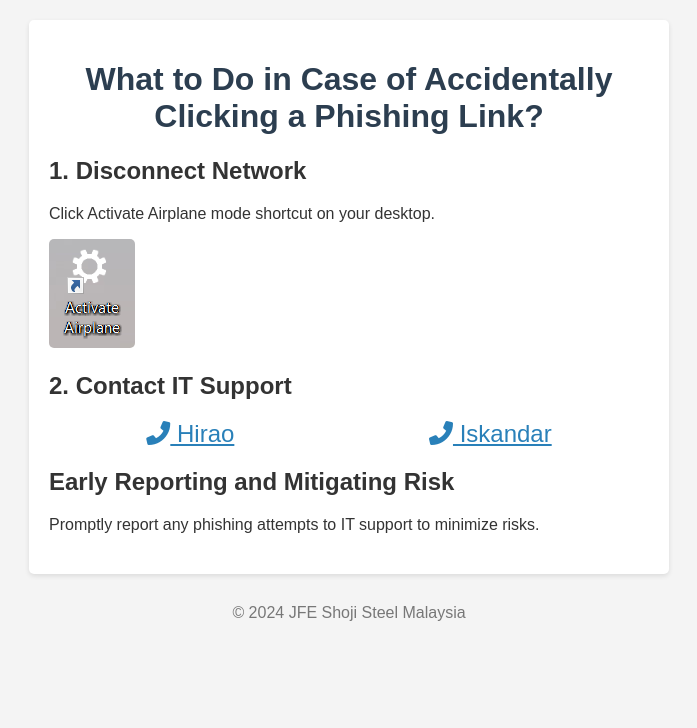
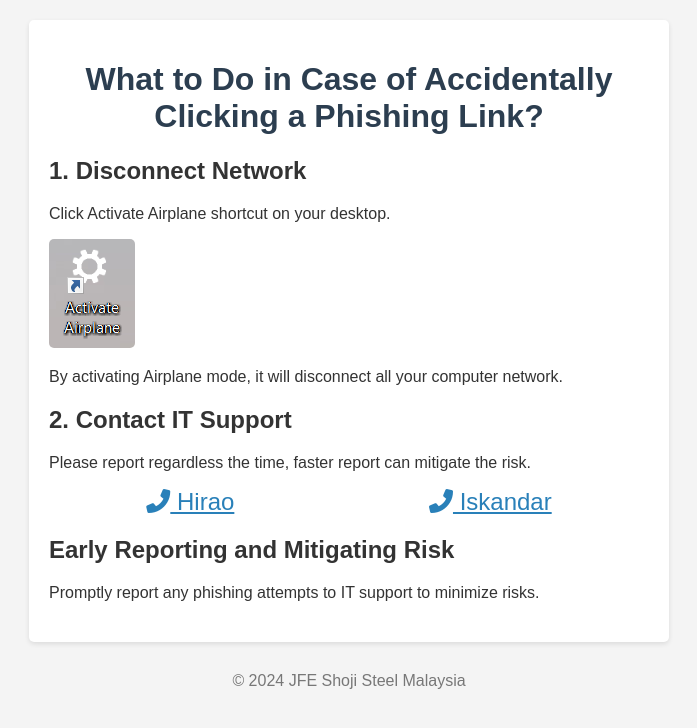
Before and after one commit to jfejssmweb/report, a plain HTML site: page index.html in a window 1280 px wide. Shown: the whole page, without its empty margins (291-988 px from the left). Drawn offline with Linux system fonts and the light colour scheme.

Commit message:
Update index.html

```diff
--- a/index.html
+++ b/index.html
@@ -54,12 +54,14 @@
 
         <div class="step">
             <h2>1. Disconnect Network</h2>
-            <p>Click Activate Airplane mode shortcut on your desktop.</p>
+            <p>Click Activate Airplane shortcut on your desktop.</p>
             <img src="report.png" alt="report">
+			<p>By activating Airplane mode, it will disconnect all your computer network.</p>
         </div>
 
         <div class="step">
             <h2>2. Contact IT Support</h2>
+			<p>Please report regardless the time, faster report can mitigate the risk.</p>
             <div class="phone-icons">
                 <a href="tel:+60125191823" title="Hirao"><i class="fas fa-phone-alt"></i> Hirao</a>
                 <a href="tel:+60148305951" title="Iskandar"><i class="fas fa-phone-alt"></i> Iskandar</a>
```
